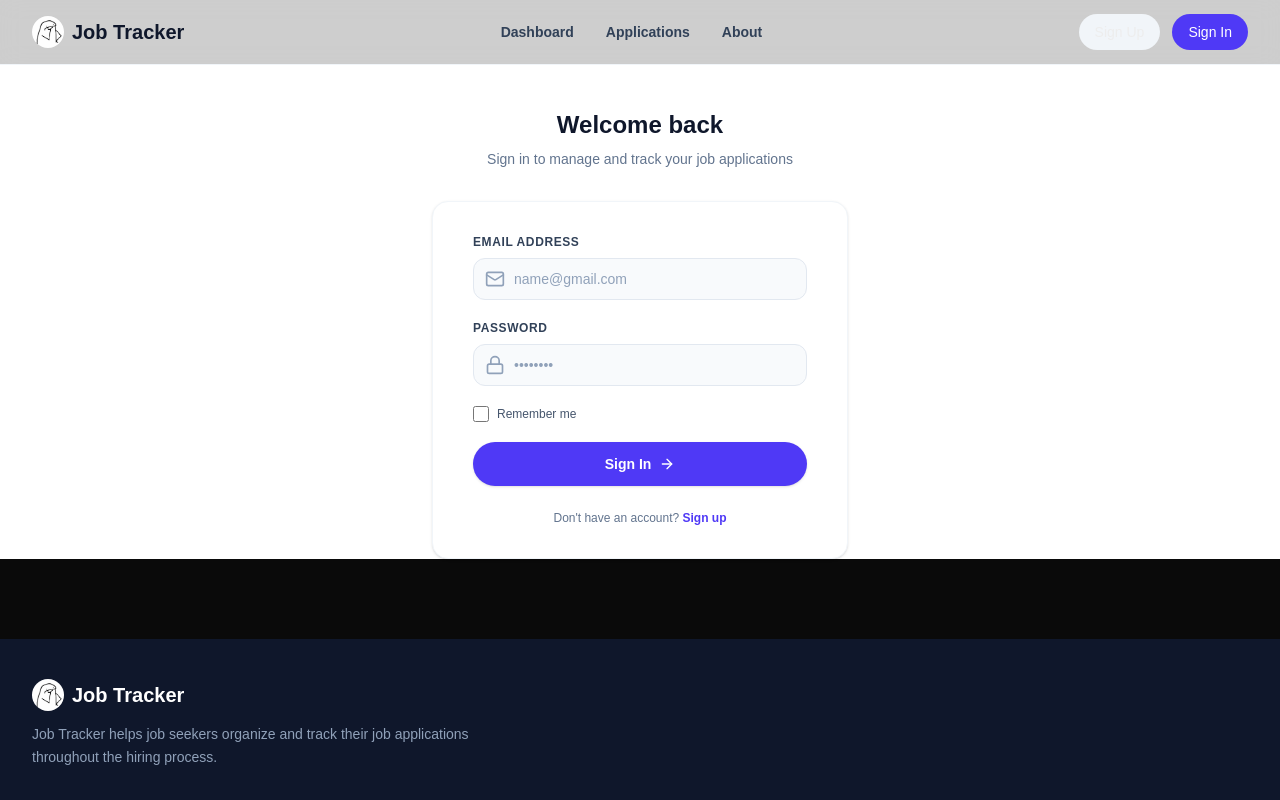
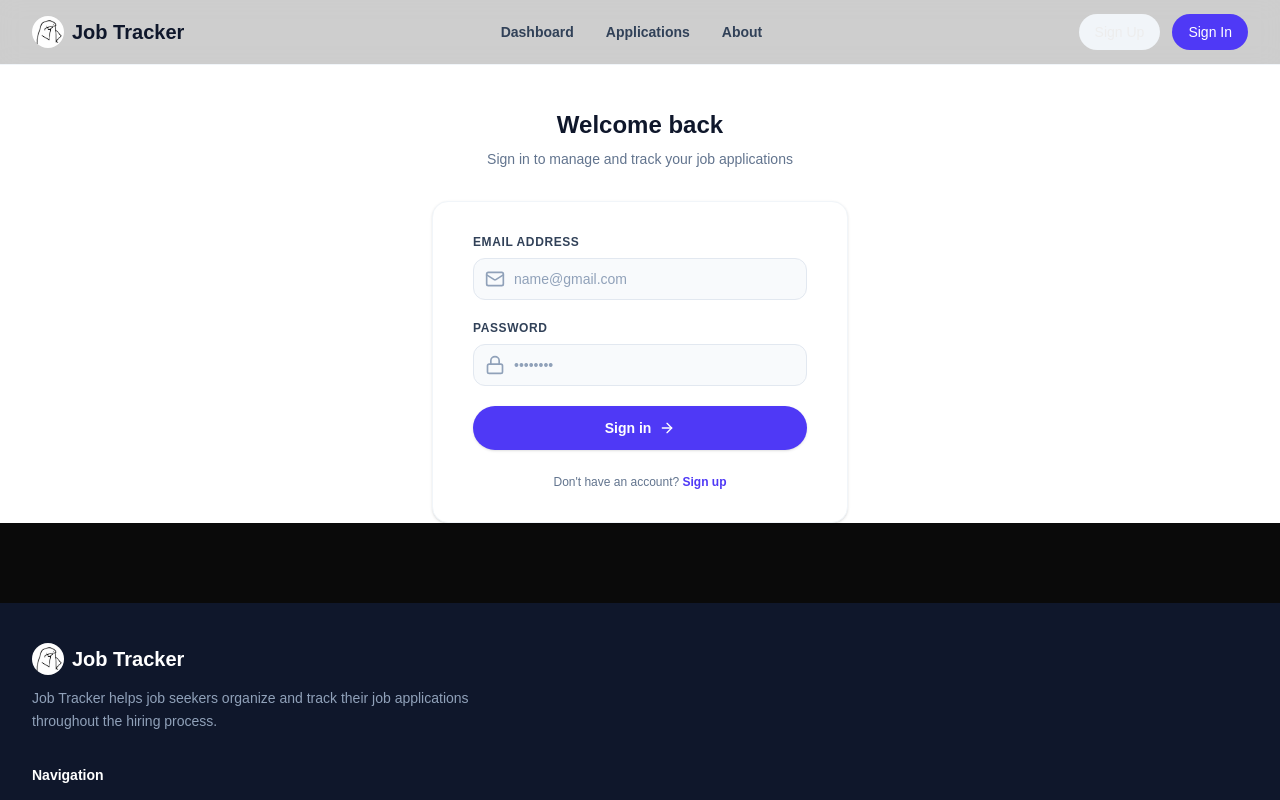
Before and after one commit to treehouseapps/Job-Tracker, a Next.js app: page /auth/login in a window 1280 px wide. Shown: the top 800 px of the page. Built offline with nearby package versions, Linux system fonts and the light colour scheme.

Commit message:
login  ui is connected with route file

```diff
--- a/app/api/auth/register/route.ts
+++ b/app/api/auth/register/route.ts
@@ -44,9 +44,6 @@ export async function POST(request: Request) {
   } catch (error) {
     console.error(error);
 
-    return Response.json(
-      { message: "Something went wrong", error: error },
-      { status: 500 },
-    );
+    return Response.json({ message: "Something went wrong" }, { status: 500 });
   }
 }
--- a/app/auth/login/page.tsx
+++ b/app/auth/login/page.tsx
@@ -1,7 +1,82 @@
+"use client";
+
 import Link from "next/link";
 import { Mail, Lock, ArrowRight } from "lucide-react";
+import { useState } from "react";
 
 export default function Login() {
+  const [email, setEmail] = useState("");
+  const [password, setPassword] = useState("");
+  const [error, setError] = useState(false);
+  const [errorText, setErrorText] = useState("");
+  const [buttonText, setButtonText] = useState(true);
+
+  const handleSubmit = async (e: any) => {
+    e.preventDefault();
+
+    setError(false);
+    setErrorText("");
+    setButtonText(false);
+
+    const validateEmail = (email: string) =>
+      /^[^\s@]+@[^\s@]+\.[^\s@]+$/.test(email);
+
+    const validatePassword = (password: string) => {
+      const validations = {
+        length: password.length >= 6,
+        upper: /[A-Z]/.test(password),
+        lower: /[a-z]/.test(password),
+        number: /[0-9]/.test(password),
+        symbol: /[^A-Za-z0-9]/.test(password),
+      };
+      const isValid = Object.values(validations).every(Boolean);
+      return { ...validations, isValid };
+    };
+
+    if (!validateEmail(email)) {
+      setError(true);
+      setErrorText("Please enter a valid email address.");
+      return;
+    }
+
+    const passwordValidation = validatePassword(password);
+    if (!passwordValidation.isValid) {
+      setError(true);
+      setErrorText(
+        "Password must be at least 6 characters long and include uppercase, lowercase, number, and symbol.",
+      );
+      return;
+    }
+
+    setError(false);
+    setErrorText("");
+    setButtonText(true);
+
+    try {
+      const result = await fetch("/api/auth/login", {
+        method: "POST",
+        headers: {
+          "Content-Type": "application/json",
+        },
+        body: JSON.stringify({
+          email,
+          password,
+        }),
+      });
+
+      if (!result.ok) {
+        const errorData = await result.json();
+        setError(true);
+        setErrorText(errorData.message);
+        return;
+      }
+
+      const data = await result.json();
+      console.log(data);
+    } catch (error) {
+      console.error("Error during registration:", error);
+    }
+  };
   return (
     <div className="pt-5 bg-white flex flex-col justify-center text-slate-800">
       <div className="sm:mx-auto sm:w-full sm:max-w-md text-center">
@@ -16,7 +91,7 @@ export default function Login() {
 
       <div className="mt-8 sm:mx-auto sm:w-full sm:max-w-md px-4">
         <div className="bg-white py-8 px-6 shadow-sm border border-slate-100 rounded-2xl sm:px-10">
-          <form className="space-y-5">
+          <form className="space-y-5" onSubmit={handleSubmit}>
             <div>
               <label className="block text-xs font-semibold text-slate-700 uppercase tracking-wider mb-2">
                 Email address
@@ -30,6 +105,8 @@ export default function Login() {
                   required
                   placeholder="name@gmail.com"
                   className="w-full pl-10 pr-4 py-2.5 bg-slate-50 border border-slate-200 rounded-xl text-sm focus:bg-white focus:border-indigo-600 focus:outline-none transition-colors placeholder:text-slate-400"
+                  value={email}
+                  onChange={(e) => setEmail(e.target.value)}
                 />
               </div>
             </div>
@@ -49,30 +126,22 @@ export default function Login() {
                   required
                   placeholder="••••••••"
                   className="w-full pl-10 pr-4 py-2.5 bg-slate-50 border border-slate-200 rounded-xl text-sm focus:bg-white focus:border-indigo-600 focus:outline-none transition-colors placeholder:text-slate-400"
+                  value={password}
+                  onChange={(e) => setPassword(e.target.value)}
                 />
               </div>
             </div>
-
-            <div className="flex items-center">
-              <input
-                id="remember-me"
-                type="checkbox"
-                className="h-4 w-4 text-indigo-600 focus:ring-indigo-500 border-slate-300 rounded"
-              />
-
-              <label
-                htmlFor="remember-me"
-                className="ml-2 block text-xs text-slate-600"
-              >
-                Remember me
-              </label>
-            </div>
-
+            {error && (
+              <div className="text-xm text-red-500 leading-relaxed pt-2">
+                {errorText}
+              </div>
+            )}
             <button
               type="submit"
               className="w-full flex items-center justify-center gap-2 py-3 px-4 bg-indigo-600 hover:bg-indigo-700 text-white font-semibold rounded-full text-sm transition-colors shadow-sm"
             >
-              Sign In
+              {buttonText ? "Sign in" : "Loading..."}
+
               <ArrowRight className="w-4 h-4" />
             </button>
           </form>
--- a/app/auth/register/page.tsx
+++ b/app/auth/register/page.tsx
@@ -10,8 +10,14 @@ export default function Register() {
   const [password, setPassword] = useState("");
   const [error, setError] = useState(false);
   const [errorText, setErrorText] = useState("");
+  const [buttonText, setButtonText] = useState(true);
+
   const handleSubmit = async (e: any) => {
     e.preventDefault();
+
+    setError(false);
+    setErrorText("");
+    setButtonText(false);
 
     const validateEmail = (email: string) =>
       /^[^\s@]+@[^\s@]+\.[^\s@]+$/.test(email);
@@ -57,7 +63,7 @@ export default function Register() {
 
     setError(false);
     setErrorText("");
-
+    setButtonText(true);
     try {
       const result = await fetch("/api/auth/register", {
         method: "POST",
@@ -70,6 +76,13 @@ export default function Register() {
           password,
         }),
       });
+
+      if (!result.ok) {
+        const errorData = await result.json();
+        setError(true);
+        setErrorText(errorData.message);
+        return;
+      }
 
       const data = await result.json();
       console.log(data);
@@ -149,7 +162,7 @@ export default function Register() {
               </div>
             </div>
             {error && (
-              <div className="text-xs text-red-500 leading-relaxed pt-2">
+              <div className="text-xm text-red-500 leading-relaxed pt-2">
                 {errorText}
               </div>
             )}
@@ -169,7 +182,7 @@ export default function Register() {
               type="submit"
               className="w-full flex items-center justify-center gap-2 py-3 px-4 bg-indigo-600 hover:bg-indigo-700 text-white font-semibold rounded-full text-sm transition-colors shadow-sm mt-4"
             >
-              Create Account
+              {buttonText ? "Create Account" : "Loading..."}
               <ArrowRight className="w-4 h-4" />
             </button>
           </form>
```
